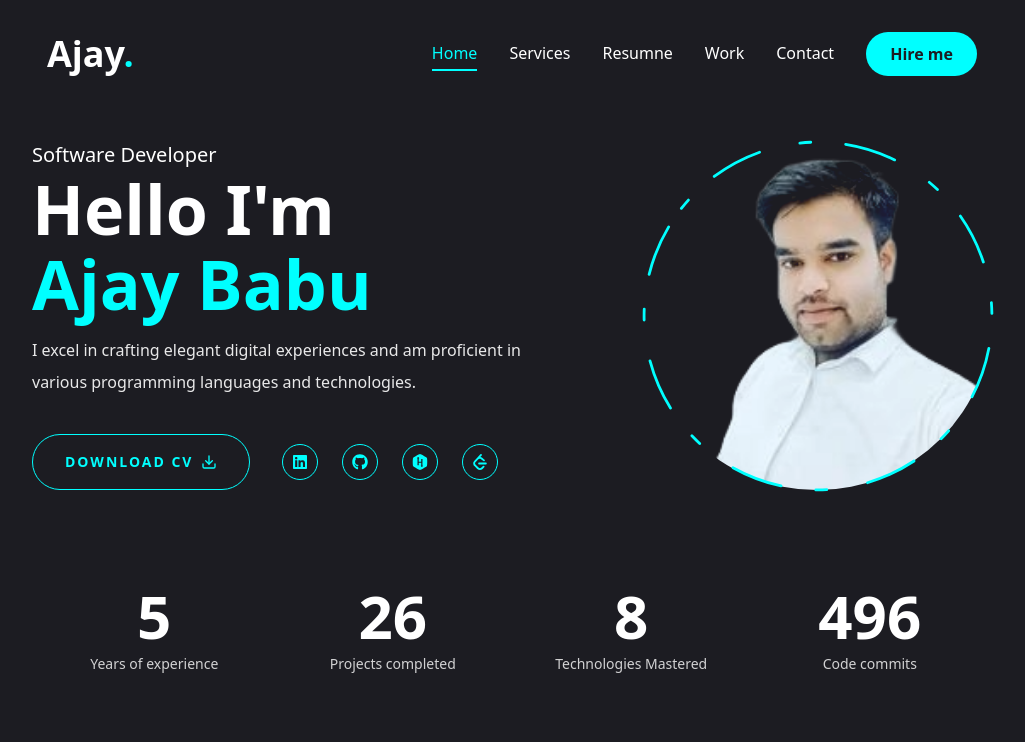
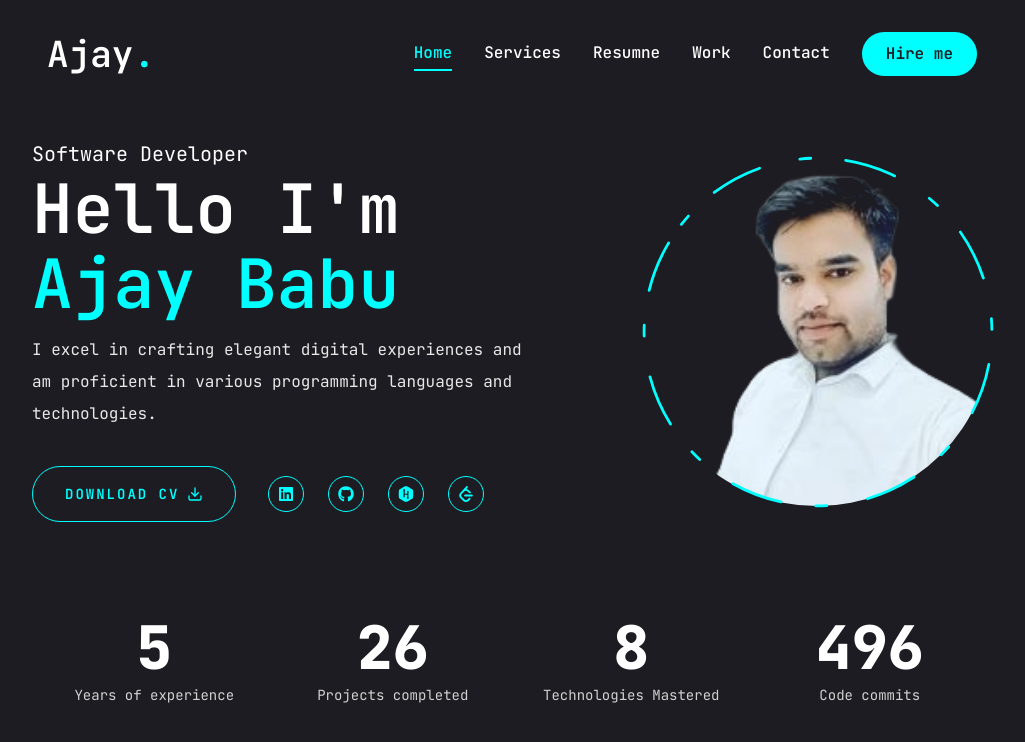
Before and after one commit to ajay0023130/ajay-portfolio, a Next.js app: page / in a window 1280 px wide. Shown: the top 742 px of the page, without its empty margins (128-1153 px from the left). Built offline with nearby package versions, Linux system fonts and the light colour scheme.

Commit message:
Update layout.js

```diff
--- a/app/layout.js
+++ b/app/layout.js
@@ -1,13 +1,13 @@
-import { Playfair_Display } from "next/font/google";
+import { JetBrains_Mono } from "next/font/google";
 import "./globals.css";
 import Header from "@/components/Header";
 import PageTransition from "@/components/PageTransition";
 import StairTransition from "@/components/ui/StairTransition";
 
-const playfair_display = Playfair_Display({
+const jetBrains_mono = JetBrains_Mono({
   subsets: ["latin"],
-  weight: ["400", "500", "600", "700", "800", "900"],
-  variable: "--font-playfairdisplay", // CSS variable for custom font
+  weight: ["100", "200", "300", "400", "500", "600", "700", "800"],
+  variable: "--font-jetbainsmono", // CSS variable for custom font
 });
 
 export const metadata = {
@@ -18,12 +18,13 @@ export const metadata = {
 export default function RootLayout({ children }) {
   return (
     <html lang="en">
-      <body className={`${playfair_display.variable} antialiased`}>
+      <body className={`${jetBrains_mono.variable} antialiased`}>
         <Header/>
         <StairTransition/>
         <PageTransition>
-          {children}
+        {children}
         </PageTransition>
+
       </body>
     </html>
   );
```
